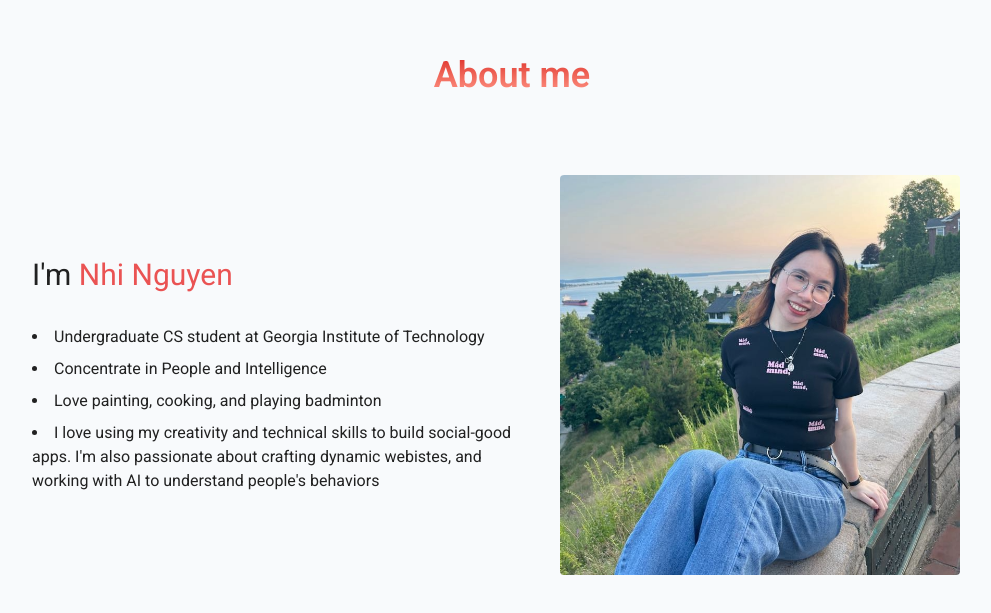
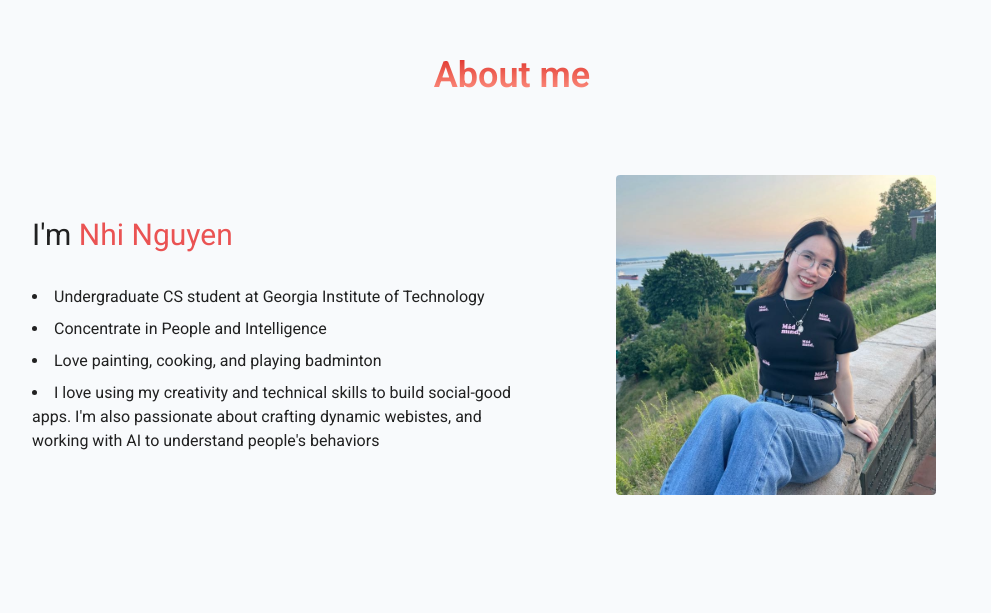
Before and after one commit to nhinhiii/My-Portfolio, a React (Vite) app: page / in a window 1280 px wide. Shown: the part 841-1454 px from the top of the page, without its empty margins (128-1119 px from the left). After the commit the page ends 1432 px from the top, so only its background shows below. Built offline with nearby package versions, Linux system fonts and the light colour scheme.

Commit message:
add motion for about section

```diff
--- a/src/components/About.jsx
+++ b/src/components/About.jsx
@@ -1,6 +1,20 @@
 import React from "react";
+import { motion } from "motion/react";
 
 export const About = () => {
+  const slideInLeft = {
+    initial: { x: -100, opacity: 0 },
+    whileInView: { x: 0, opacity: 1 },
+    transition: { duration: 0.8, ease: "easeOut" },
+    viewport: { once: true, amount: 0.3 },
+  };
+
+  const slideInRight = {
+    initial: { x: 100, opacity: 0 },
+    whileInView: { x: 0, opacity: 1 },
+    transition: { duration: 0.8, ease: "easeOut" },
+    viewport: { once: true, amount: 0.3 },
+  };
   return (
     <section id="about" className="py-24 px-5 relative">
       <div className="container mx-auto max-auto max-w-5xl">
@@ -8,7 +22,7 @@
           About me
         </h2>
         <div className="grid grid-cols-1 md:grid-cols-2 items-center">
-          <div className="space-y-8">
+          <motion.div {...slideInLeft} className="space-y-8">
             <p className="text-3xl text-[var(--general)]">
               {" "}
               I'm
@@ -30,15 +44,15 @@
                 webistes, and working with AI to understand people's behaviors
               </li>
             </ul>
-          </div>
+          </motion.div>
 
-          <div className="grid grid-cols-1">
+          <motion.div {...slideInRight} className="flex justify-center">
             <img
               src="/image/profile.png"
               alt="My profile"
-              className="ml-12 h-auto w-100 rounded-sm"
+              className="ml-12 h-auto w-80 rounded-sm"
             />
-          </div>
+          </motion.div>
         </div>
       </div>
     </section>
```
